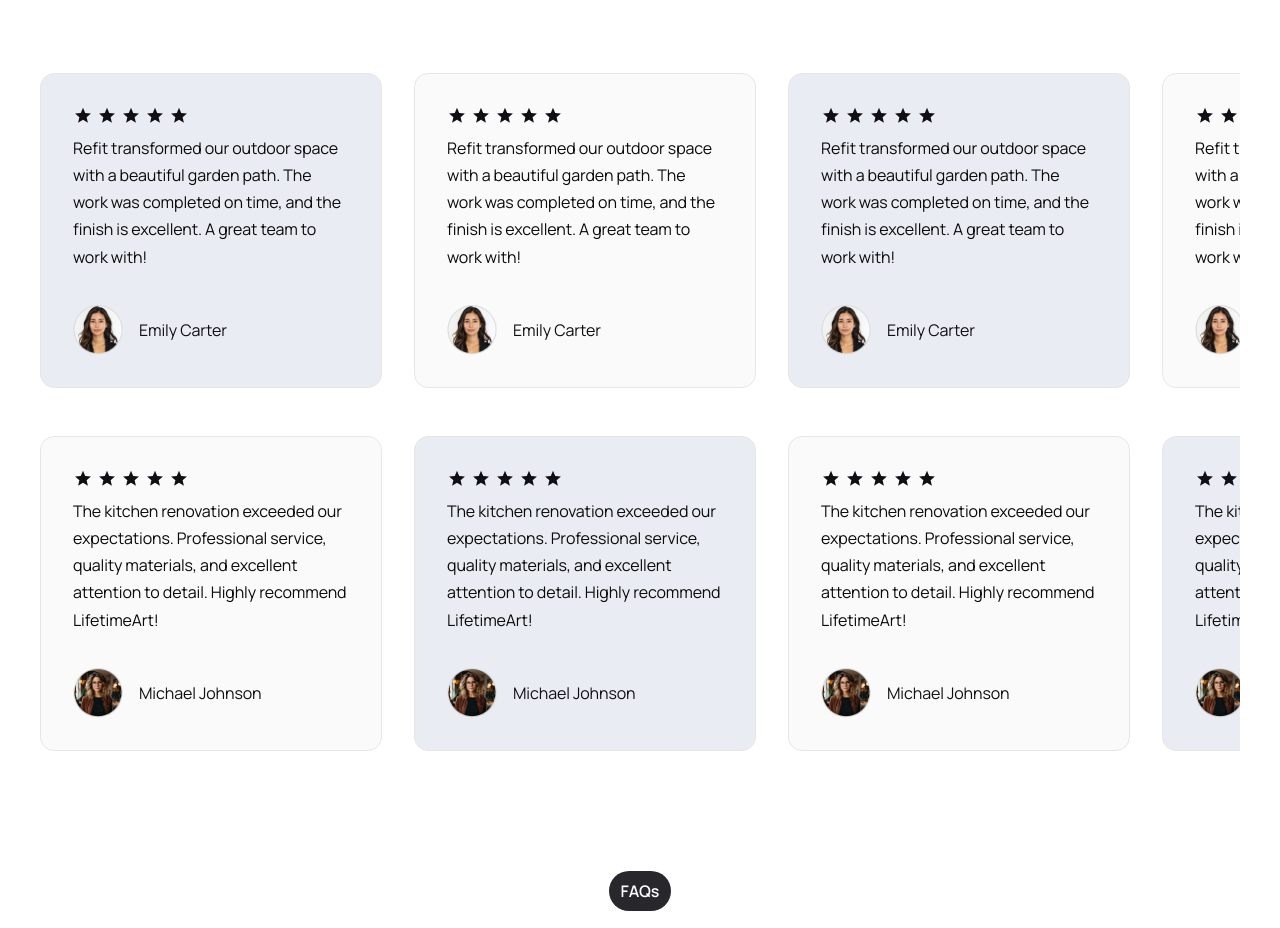
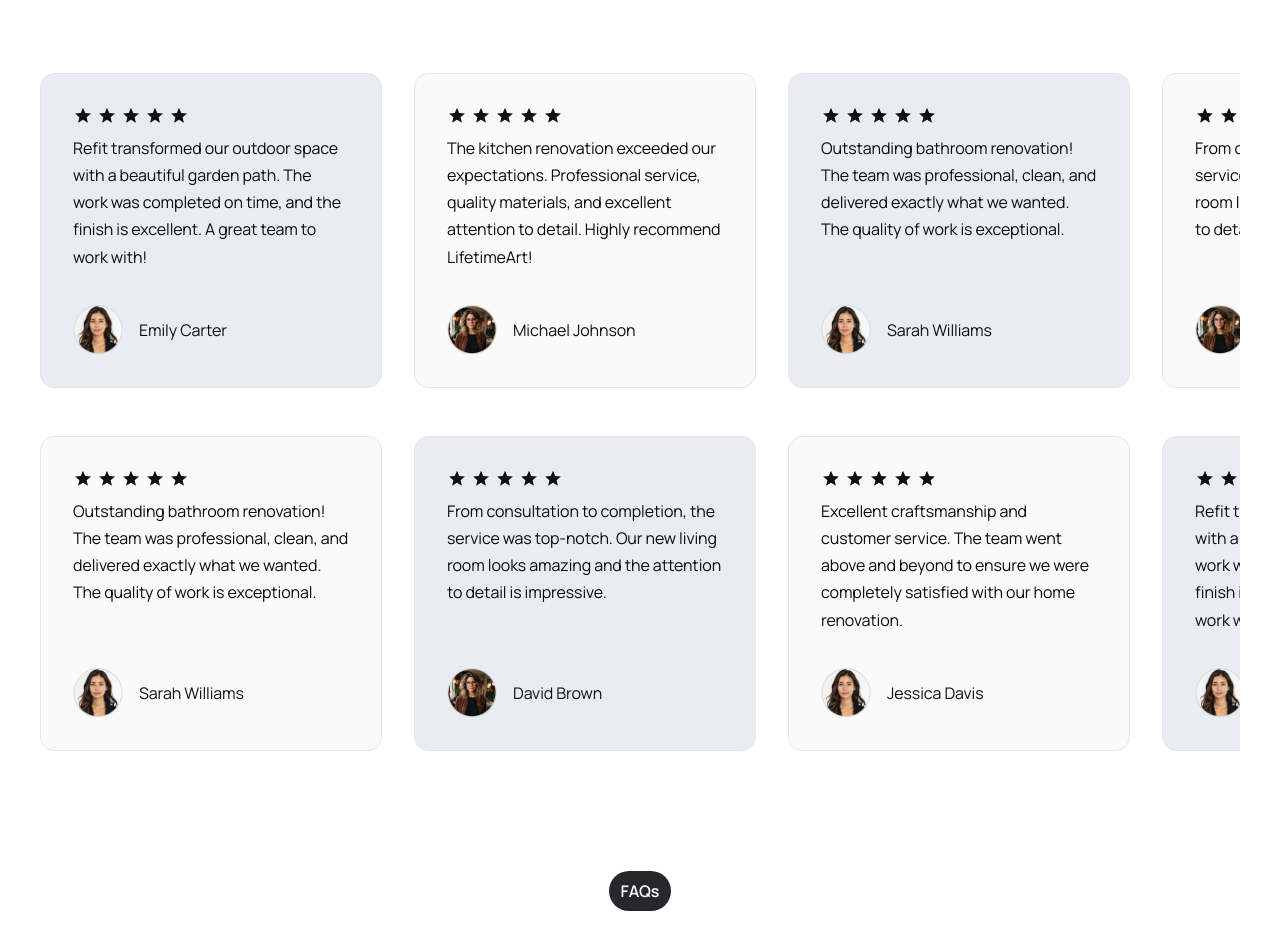
Before and after one commit to vetzk/lifetimeArt, a Next.js app: page / in a window 1280 px wide. Shown: the part 6400-7328 px from the top of the page. Built offline with nearby package versions, Linux system fonts and the light colour scheme.

Commit message:
fix: testimonials

```diff
--- a/src/app/_components/testimonials.tsx
+++ b/src/app/_components/testimonials.tsx
@@ -37,8 +37,11 @@ const testimonials = [
 export default function Testimonials() {
     const [headerInView, setHeaderInView] = useState<boolean>(false);
     const [currentSlide, setCurrentSlide] = useState<number>(0);
+    const [isTransitioning, setIsTransitioning] = useState<boolean>(false);
+    const [direction, setDirection] = useState<"next" | "prev">("next");
 
     const headerRef = useRef<HTMLDivElement>(null);
+
     useEffect(() => {
         const headerObserver = new IntersectionObserver(
             ([entry]) => {
@@ -57,7 +60,17 @@ export default function Testimonials() {
     }, []);
 
     const goToSlide = (slideIndex: number) => {
+        if (slideIndex === currentSlide) return;
+
+        setIsTransitioning(true);
+        setDirection(slideIndex > currentSlide ? "next" : "prev");
+
+        setTimeout(() => {
             setCurrentSlide(slideIndex);
+            setTimeout(() => {
+                setIsTransitioning(false);
+            }, 50);
+        }, 250);
     };
 
     return (
@@ -132,23 +145,32 @@ export default function Testimonials() {
                                         ))}
                                     </div>
                                     <p className="leading-[170%] tracking-[-0.1px]">
-                                        Refit transformed our outdoor space with
-                                        a beautiful garden path. The work was
-                                        completed on time, and the finish is
-                                        excellent. A great team to work with!
+                                        {
+                                            testimonials[
+                                                i % testimonials.length
+                                            ].text
+                                        }
                                     </p>
                                 </div>
                                 <div className="flex gap-4 items-center">
                                     <div className="relative">
                                         <Image
-                                            src={"/assets/person.png"}
+                                            src={
+                                                testimonials[
+                                                    i % testimonials.length
+                                                ].image
+                                            }
                                             alt="person"
                                             width={50}
                                             height={50}
                                         />
                                     </div>
                                     <p className="tracking-[-0.1px] text-[#101014]">
-                                        Emily Carter
+                                        {
+                                            testimonials[
+                                                i % testimonials.length
+                                            ].name
+                                        }
                                     </p>
                                 </div>
                             </div>
@@ -181,23 +203,32 @@ export default function Testimonials() {
                                         ))}
                                     </div>
                                     <p className="leading-[170%] tracking-[-0.1px]">
-                                        Refit transformed our outdoor space with
-                                        a beautiful garden path. The work was
-                                        completed on time, and the finish is
-                                        excellent. A great team to work with!
+                                        {
+                                            testimonials[
+                                                i % testimonials.length
+                                            ].text
+                                        }
                                     </p>
                                 </div>
                                 <div className="flex gap-4 items-center">
                                     <div className="relative">
                                         <Image
-                                            src={"/assets/person.png"}
+                                            src={
+                                                testimonials[
+                                                    i % testimonials.length
+                                                ].image
+                                            }
                                             alt="person"
                                             width={50}
                                             height={50}
                                         />
                                     </div>
                                     <p className="tracking-[-0.1px] text-[#101014]">
-                                        Emily Carter
+                                        {
+                                            testimonials[
+                                                i % testimonials.length
+                                            ].name
+                                        }
                                     </p>
                                 </div>
                             </div>
@@ -234,24 +265,33 @@ export default function Testimonials() {
                                         ))}
                                     </div>
                                     <p className="leading-[170%] tracking-[-0.1px]">
-                                        The kitchen renovation exceeded our
-                                        expectations. Professional service,
-                                        quality materials, and excellent
-                                        attention to detail. Highly recommend
-                                        LifetimeArt!
+                                        {
+                                            testimonials[
+                                                (i + 2) % testimonials.length
+                                            ].text
+                                        }
                                     </p>
                                 </div>
                                 <div className="flex gap-4 items-center">
                                     <div className="relative">
                                         <Image
-                                            src={"/assets/person-2.png"}
+                                            src={
+                                                testimonials[
+                                                    (i + 2) %
+                                                        testimonials.length
+                                                ].image
+                                            }
                                             alt="person"
                                             width={50}
                                             height={50}
                                         />
                                     </div>
                                     <p className="tracking-[-0.1px] text-[#101014]">
-                                        Michael Johnson
+                                        {
+                                            testimonials[
+                                                (i + 2) % testimonials.length
+                                            ].name
+                                        }
                                     </p>
                                 </div>
                             </div>
@@ -284,24 +324,33 @@ export default function Testimonials() {
                                         ))}
                                     </div>
                                     <p className="leading-[170%] tracking-[-0.1px]">
-                                        The kitchen renovation exceeded our
-                                        expectations. Professional service,
-                                        quality materials, and excellent
-                                        attention to detail. Highly recommend
-                                        LifetimeArt!
+                                        {
+                                            testimonials[
+                                                (i + 2) % testimonials.length
+                                            ].text
+                                        }
                                     </p>
                                 </div>
                                 <div className="flex gap-4 items-center">
                                     <div className="relative">
                                         <Image
-                                            src={"/assets/person-2.png"}
+                                            src={
+                                                testimonials[
+                                                    (i + 2) %
+                                                        testimonials.length
+                                                ].image
+                                            }
                                             alt="person"
                                             width={50}
                                             height={50}
                                         />
                                     </div>
                                     <p className="tracking-[-0.1px] text-[#101014]">
-                                        Michael Johnson
+                                        {
+                                            testimonials[
+                                                (i + 2) % testimonials.length
+                                            ].name
+                                        }
                                     </p>
                                 </div>
                             </div>
@@ -311,9 +360,16 @@ export default function Testimonials() {
             </div>
             <div className="w-full flex flex-col gap-6 xs:flex lg:hidden">
                 <div className="relative overflow-hidden">
-                    <div className="flex transition-transform duration-500 ease-in-out">
                     <div className="w-full flex justify-center px-2">
-                            <div className="w-full max-w-[342px] h-[315px] min-h-[315px] max-h-[315px] rounded-xl border border-[#E6E6E6] bg-[#E9ECF2] flex flex-col justify-between p-6">
+                        <div
+                            className={`w-full max-w-[342px] h-[315px] min-h-[315px] max-h-[315px] rounded-xl border border-[#E6E6E6] bg-[#E9ECF2] flex flex-col justify-between p-6 transition-all duration-500 ease-out ${
+                                isTransitioning
+                                    ? direction === "next"
+                                        ? "opacity-0 translate-x-8 scale-95"
+                                        : "opacity-0 -translate-x-8 scale-95"
+                                    : "opacity-100 translate-x-0 scale-100"
+                            }`}
+                        >
                             <div className="flex flex-col gap-[9px]">
                                 <div className="flex gap-1 items-center">
                                     {[...Array(5)].map((_, starIndex) => (
@@ -322,9 +378,7 @@ export default function Testimonials() {
                                             key={starIndex}
                                         >
                                             <Image
-                                                    src={
-                                                        "/icons/black-star.svg"
-                                                    }
+                                                src={"/icons/black-star.svg"}
                                                 alt="star"
                                                 fill
                                                 className="object-cover"
@@ -339,18 +393,16 @@ export default function Testimonials() {
                             <div className="flex gap-4 items-center">
                                 <div className="relative">
                                     <Image
-                                            src={
-                                                testimonials[currentSlide].image
-                                            }
+                                        src={testimonials[currentSlide].image}
                                         alt="person"
                                         width={50}
                                         height={50}
+                                        className="rounded-full"
                                     />
                                 </div>
                                 <p className="tracking-[-0.1px] text-[#101014]">
                                     {testimonials[currentSlide].name}
                                 </p>
-                                </div>
                             </div>
                         </div>
                     </div>
@@ -361,10 +413,10 @@ export default function Testimonials() {
                         <button
                             key={`dot-${index}`}
                             onClick={() => goToSlide(index)}
-                            className={`w-2 h-2 rounded-full transition-colors duration-300 ${
+                            className={`w-2 h-2 rounded-full transition-all duration-300 transform hover:scale-125 ${
                                 currentSlide === index
-                                    ? "bg-[#101014]"
-                                    : "bg-[#E6E6E6]"
+                                    ? "bg-[#101014] scale-110"
+                                    : "bg-[#E6E6E6] hover:bg-[#CCCCCC]"
                             }`}
                             aria-label={`Go to slide ${index + 1}`}
                         />
```
Lines whose indentation alone changed are shown as unchanged.
